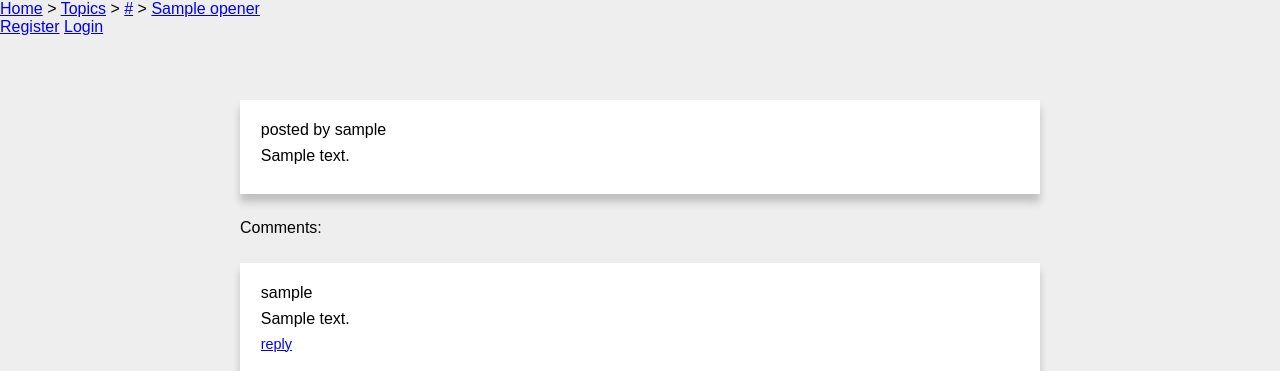
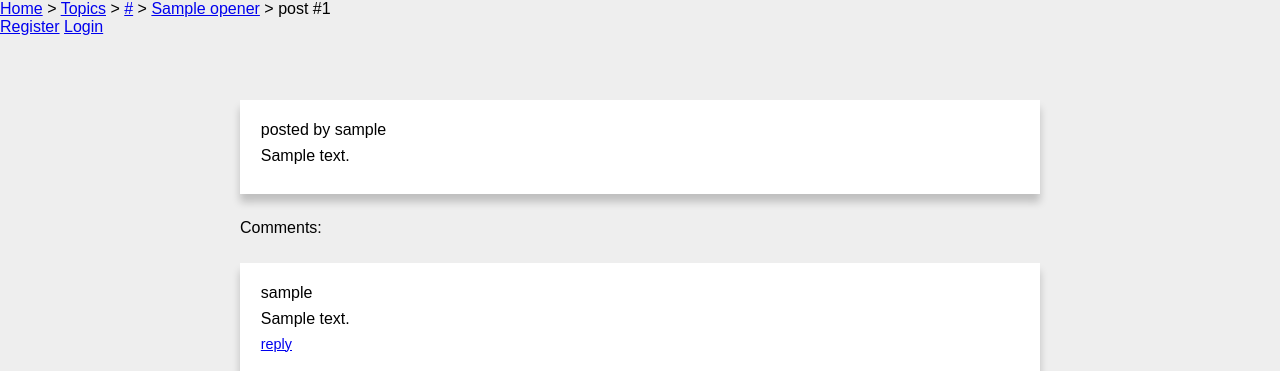
Before and after one commit to chzesa/uni-tsoha, a Flask app: template templates/post.html in a window 1280 px wide. Shown: the top 371 px of the page. Run offline with Flask 2, Linux system fonts and the light colour scheme; the template is opened without the code that fills it: most values are stand-ins (such as "Sample title", 1, 10 or a date in 2020).

Commit message:
Add post number to navigation bar when viewing a post instead of a thread

```diff
--- a/templates/post.html
+++ b/templates/post.html
@@ -1,7 +1,7 @@
 {% extends "layout.html" %}
 
 {% block navigation %}
-	<a href="/topic/{{ opener.url }}">{{ opener.url }}</a> > <a href="/thread/{{ opener.thread_id }}">{{ opener.title }}
+	<a href="/topic/{{ opener.url }}">{{ opener.url }}</a> > <a href="/thread/{{ opener.thread_id }}">{{ opener.title }}</a> > post #{{ opener.id }}
 {% endblock %}
 {% block content %}
 <div class="post box">
```
